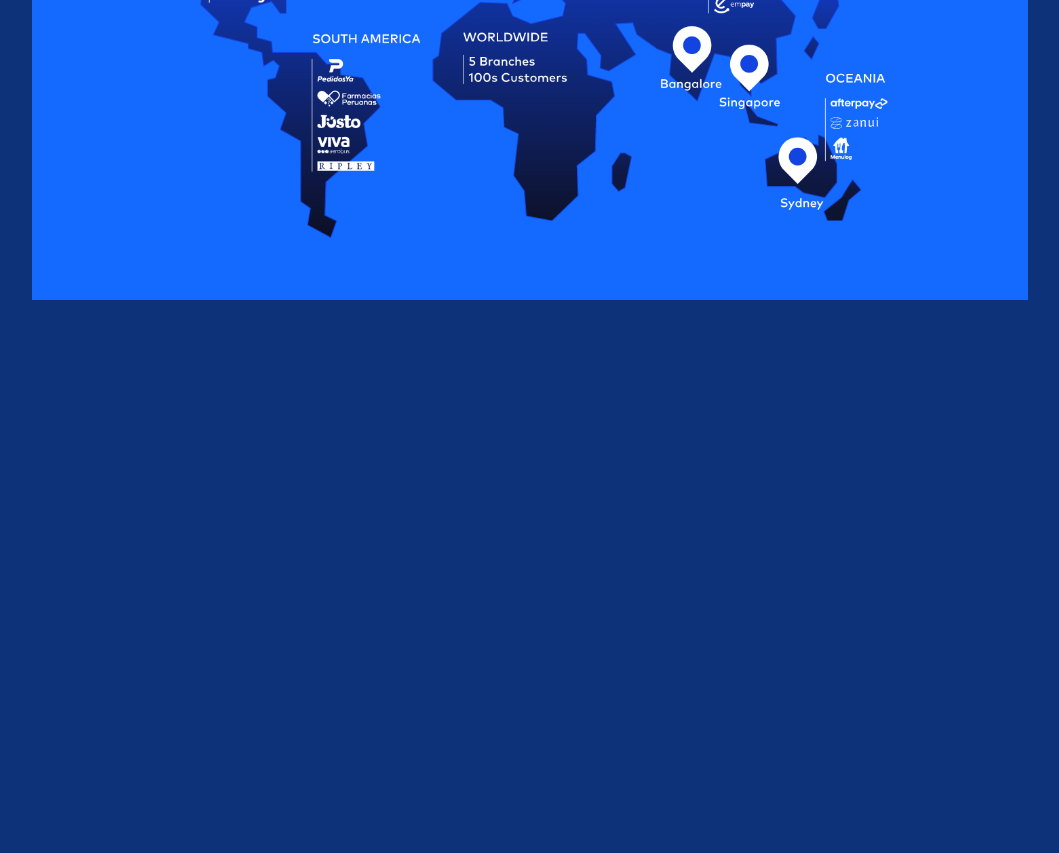
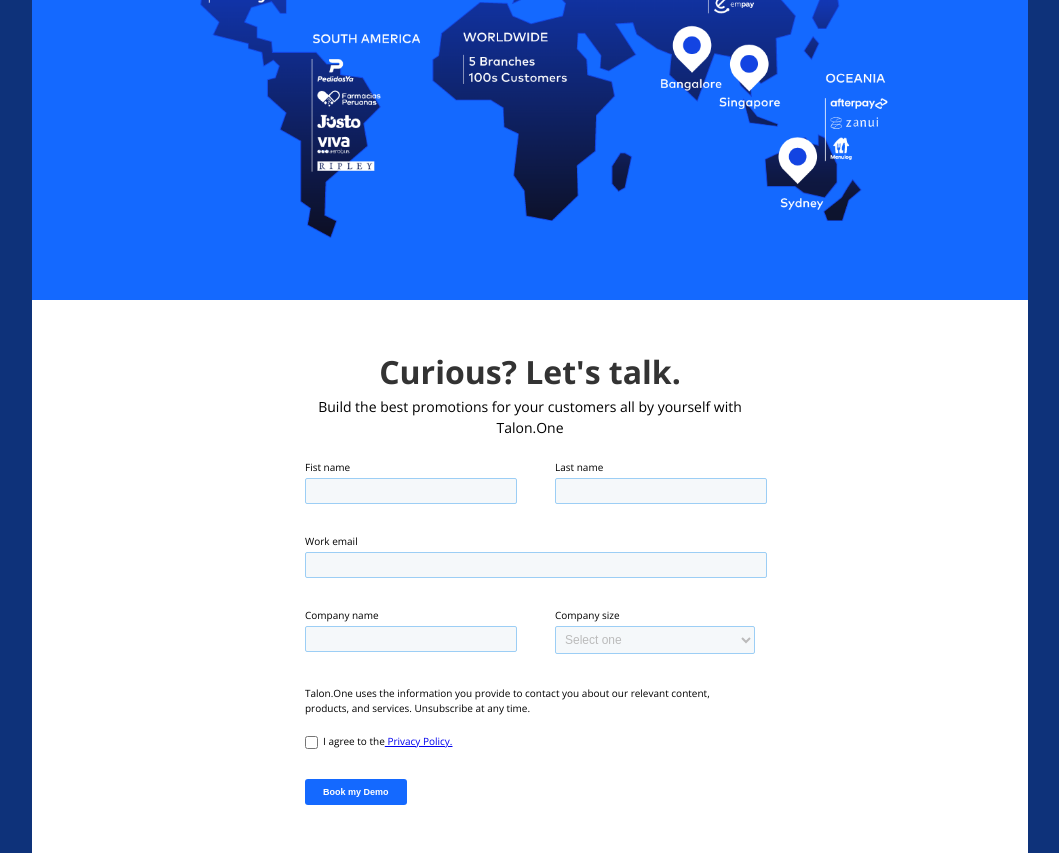
Before and after one commit to fanuelstephen/comparizon, a plain HTML site: page index.html in a window 1280 px wide. Shown: the part 3120-3973 px from the top of the page, without its empty margins (110-1169 px from the left). Before the commit the page ends 3420 px from the top, so only its background shows below. Drawn offline with nearby package versions, Linux system fonts and the light colour scheme.

Commit message:
add section five (form)

```diff
--- a/css/style.css
+++ b/css/style.css
@@ -16,6 +16,9 @@
 * {
   padding: 0;
   margin: 0;
+}
+* {
+  outline: none;
 }
 html {
   /* font-size: 10px; */
@@ -351,3 +354,68 @@
   width: 100%;
   margin-top: 2rem;
 }
+/* *************************************/
+/* SECTION five*/
+/* *************************************/
+.section-five {
+  padding: 4.8rem 4.8rem;
+  background-color: #fff;
+  display: flex;
+  align-items: center;
+  justify-content: center;
+}
+.five {
+  max-width: 50%;
+  padding: 0 6.4rem;
+}
+.five-header {
+  text-align: center;
+  margin-bottom: 2.4rem;
+}
+.five-heading {
+  font-size: 3.2rem;
+  font-weight: 700;
+}
+.five-p {
+  font-size: 1.4rem;
+  margin-bottom: 2rem;
+  line-height: 1.5;
+}
+.five-p2 {
+  margin-bottom: 2rem;
+  line-height: 1.5;
+}
+
+.input,
+select {
+  width: 100%;
+  padding: 0.5rem;
+  font-size: 1.2rem;
+  border-radius: 2px;
+  border: 1px solid #9ccef5;
+  margin-bottom: 3.2rem;
+  background-color: #f5f8fa;
+}
+
+.cta-one {
+  display: grid;
+  gap: 5rem;
+  grid-template-columns: 1fr 1fr;
+}
+label {
+  display: block;
+  margin-bottom: 0.6rem;
+}
+select {
+  color: #bbb;
+}
+.agree {
+  display: flex;
+  gap: 0.5rem;
+  margin-bottom: 3rem;
+}
+.btn2 {
+  background-color: #1469ff;
+  color: #fff;
+  border-radius: 3px;
+}
--- a/index.html
+++ b/index.html
@@ -244,6 +244,61 @@
         </div>
         </div>
       </section>
+
+      <section class="section-five containter">
+        <div class="five">
+          <div class="five-header">
+          <h4 class="five-heading">Curious? Let's talk.</h4>
+          <p class="five-p">Build the best promotions for your customers all by yourself with Talon.One</p>
+        </div>
+          <form class="cta-form " action="#">
+            <div class="cta-one">
+              <div class="input-group">
+                <label for="First-name">Fist name</label>
+                <input class="input" type="text"  id="First-name" required>
+              </div>
+              <div>
+                <label for="Last-name">Last name</label>
+                <input class="input" type="text"  id="Last-name" required>
+              </div>
+            </div>
+
+
+              <label for="work-email">Work email</label>
+              <input class="input" type="Emai"  id="work-email" required>
+
+            <div class="cta-one">
+              <div class="input-group">
+                <label for="company-name">Company name</label>
+                <input class="input" type="text"  id="company-name" required>
+              </div>
+              <div class="input-group">
+                <label for="select-where">Company size</label>
+              <select id="select-where" required>
+                <option value="select-one">Select one</option>
+                <option value="1-10">1-10</option>
+                <option value="11-50">11-50</option>
+                <option value="51-100">51-100</option>
+                <option value="101-250">101-250</option>
+                <option value="251-1.000">251-1.000</option>
+                <option value="1.001-10.000">1.001-10.000</option>
+                <option value=">10,000">>10,000</option>
+              </select>
+              </div>
+            </div>
+          <div>
+            <p class="five-p2">Talon.One uses the information you provide to
+              contact you about our relevant content, products,
+              and services. Unsubscribe at any time.</p>
+              <div class="agree">
+                <input  type="checkbox"  id="checkbox">
+                <p>I agree to the<a href="#"> Privacy Policy.</a></p>
+              </div>
+            <button class="btn btn2">Book my Demo</button>
+          </div>
+        </form>
+      </div>
+       </section>
     </main>
   </body>
 </html>
```
